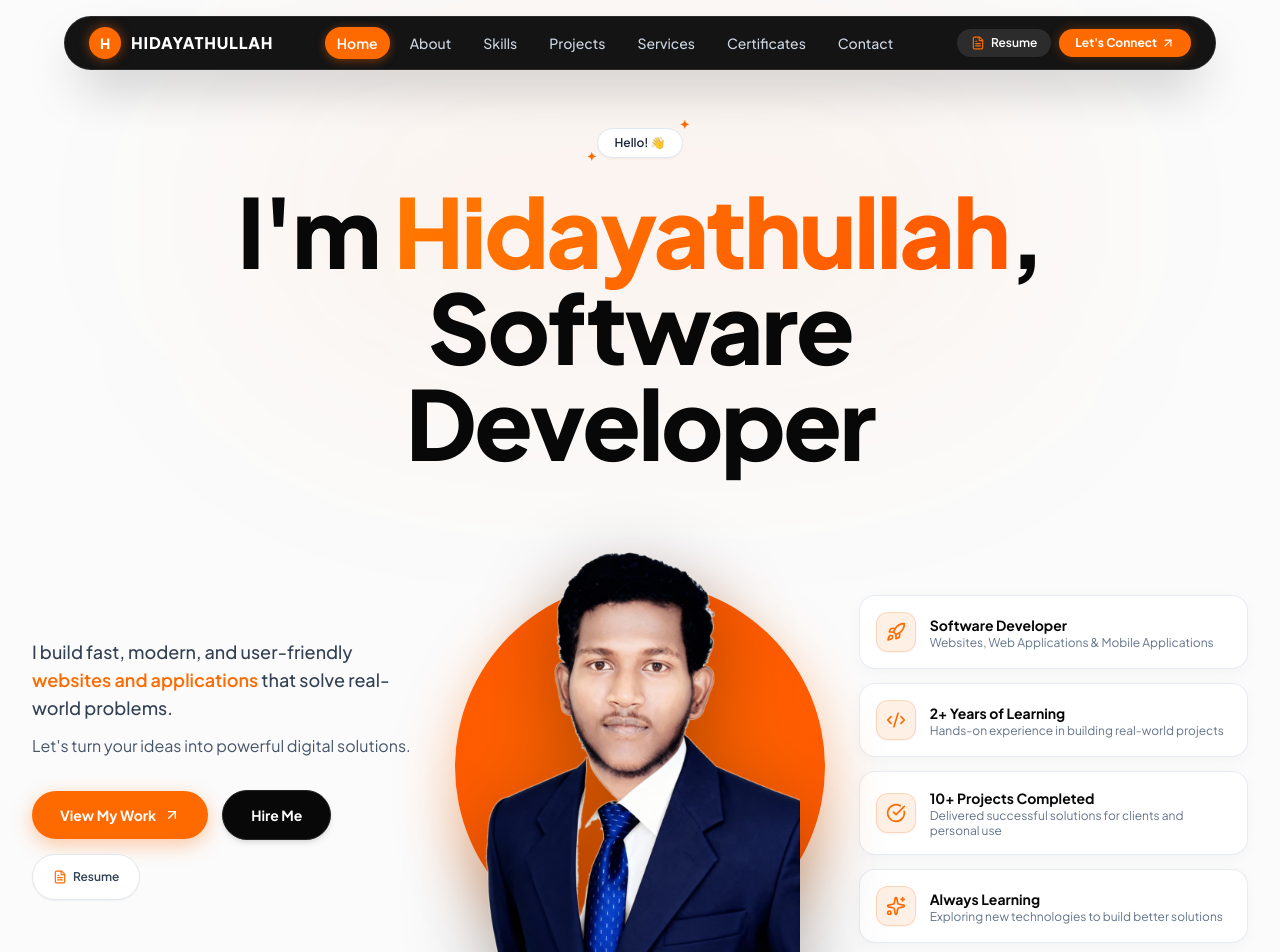
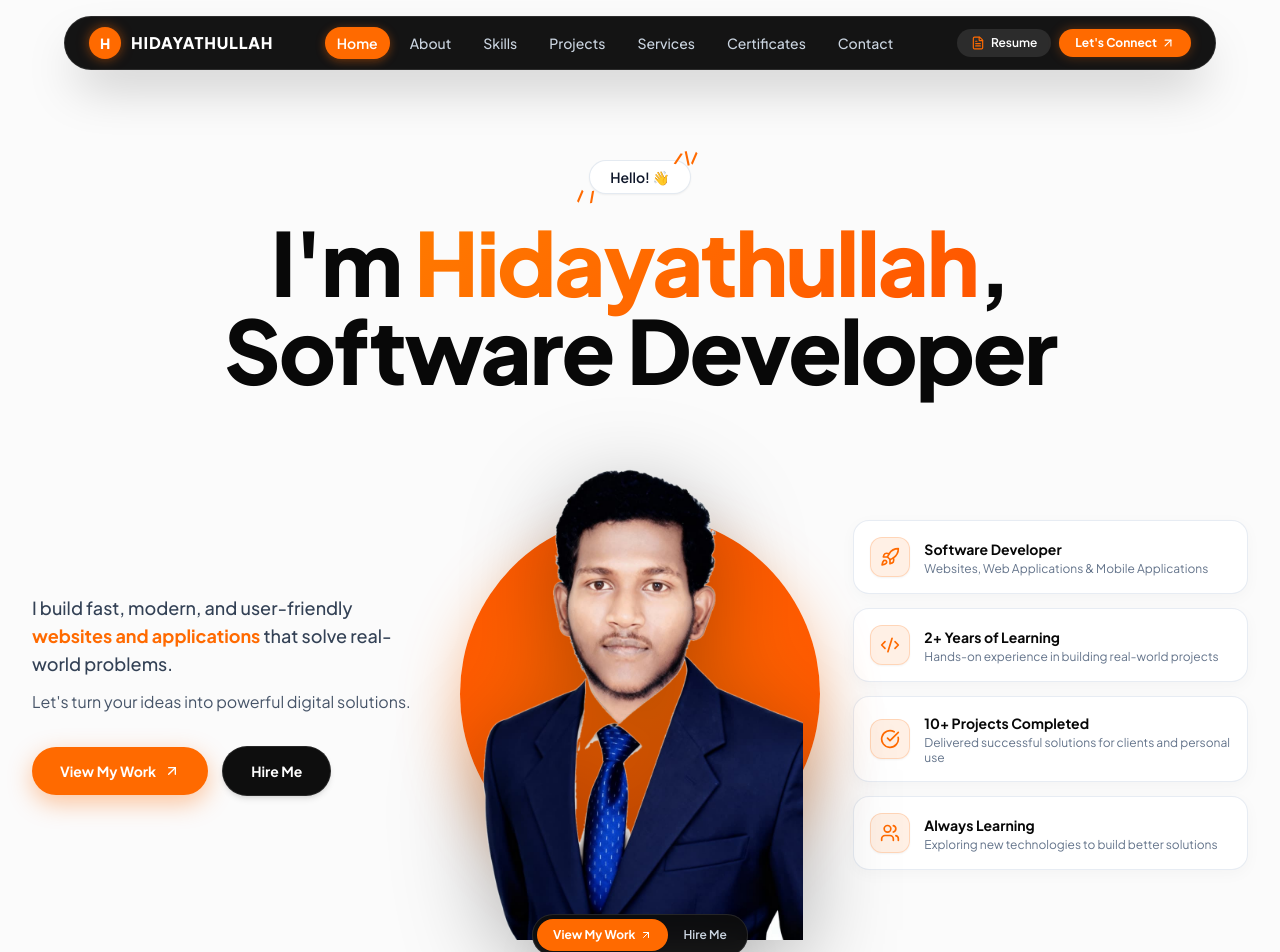
Before and after one commit to hidayathullahs/portfolio, a React (Vite) app: page / in a window 1280 px wide. Shown: the top 952 px of the page. Built offline with nearby package versions, Linux system fonts and the light colour scheme.

Commit message:
fix(hero): refine portrait cutout, shirt collar transparency, and prevent navbar overlap

```diff
--- a/src/sections/Hero.jsx
+++ b/src/sections/Hero.jsx
@@ -1,55 +1,60 @@
 import React from 'react';
-import { ArrowUpRight, Rocket, Code2, CheckCircle, Sparkles, FileText } from 'lucide-react';
-import { personalInfo, heroCards } from '../data/portfolioData';
+import { ArrowUpRight, Rocket, Code2, CheckCircle, Sparkles, Users } from 'lucide-react';
+import { heroCards } from '../data/portfolioData';
 import profileImg from '../assets/profile.png';
 
 const iconMap = {
   Rocket: Rocket,
   Code2: Code2,
   CheckCircle: CheckCircle,
-  Sparkles: Sparkles,
+  Sparkles: Users,
 };
 
 export function Hero() {
   return (
-    <section id="hero" className="relative min-h-screen bg-lightBg pt-28 pb-16 lg:pt-32 lg:pb-20 overflow-hidden flex items-center justify-center">
-      {/* Background Subtle Gradient & Glow */}
-      <div className="absolute top-10 left-1/2 -translate-x-1/2 w-[800px] h-[350px] bg-brandOrange/5 blur-[120px] rounded-full pointer-events-none" />
+    <section id="hero" className="relative min-h-screen bg-lightBg pt-32 sm:pt-36 lg:pt-40 pb-16 lg:pb-24 overflow-hidden">
+      {/* Background Subtle Orange Ambient Glow */}
+      <div className="absolute top-20 left-1/2 -translate-x-1/2 w-[850px] h-[400px] bg-brandOrange/6 blur-[130px] rounded-full pointer-events-none" />
 
       <div className="max-w-7xl mx-auto px-4 sm:px-6 lg:px-8 w-full relative z-10">
 
-        {/* Top Hello Badge */}
-        <div className="flex justify-center mb-6">
-          <div className="relative inline-flex items-center px-4 py-1.5 rounded-full bg-white border border-slate-200 shadow-sm text-xs font-semibold text-slate-800">
+        {/* Top Hello Badge with Orange Doodle Lines */}
+        <div className="flex justify-center mb-5 sm:mb-6">
+          <div className="relative inline-flex items-center px-5 py-1.5 rounded-full bg-white border border-slate-200/90 shadow-sm text-xs sm:text-sm font-semibold text-slate-900">
             <span>Hello! 👋</span>
-            {/* Orange Sketch Accent Marks */}
-            <div className="absolute -top-3 -right-2 text-brandOrange select-none font-bold text-xs">
-              ✦
+
+            {/* Orange Sketch Doodle Rays (Matching Reference) */}
+            <div className="absolute -top-3.5 -right-2.5 flex space-x-0.5 text-brandOrange font-extrabold text-sm pointer-events-none select-none">
+              <span className="transform rotate-12">/</span>
+              <span className="transform -rotate-12">|</span>
+              <span className="transform rotate-45">\</span>
             </div>
-            <div className="absolute -bottom-2 -left-3 text-brandOrange select-none font-bold text-xs">
-              ✦
+
+            <div className="absolute -bottom-3 -left-3 flex space-x-0.5 text-brandOrange font-extrabold text-sm pointer-events-none select-none">
+              <span className="transform rotate-45">\</span>
+              <span className="transform -rotate-12">/</span>
             </div>
           </div>
         </div>
 
         {/* Main Hero Headline */}
-        <div className="text-center max-w-4xl mx-auto mb-10 lg:mb-14">
-          <h1 className="text-4xl sm:text-6xl md:text-7xl lg:text-8xl font-extrabold tracking-tight text-[#080808] leading-[1.08]">
+        <div className="text-center max-w-5xl mx-auto mb-10 lg:mb-14">
+          <h1 className="text-4xl sm:text-6xl md:text-7xl lg:text-[5.5rem] font-black tracking-tight text-[#080808] leading-[1.06]">
             I'm <span className="text-gradient-orange">Hidayathullah</span>,
             <br />
             <span className="text-[#080808]">Software Developer</span>
           </h1>
         </div>
 
-        {/* Main 3-Column Visual Layout */}
-        <div className="grid grid-cols-1 lg:grid-cols-12 gap-8 lg:gap-6 items-center">
+        {/* 3-Column Visual Layout (Narrative + CTAs, Center Portrait with Orange Circle, Right Info Cards) */}
+        <div className="grid grid-cols-1 lg:grid-cols-12 gap-8 lg:gap-4 items-center">
 
-          {/* LEFT: Supporting Text & CTAs (4 cols) */}
+          {/* LEFT COLUMN: Narrative & CTAs (4 cols) */}
           <div className="lg:col-span-4 flex flex-col justify-center space-y-6 text-center lg:text-left order-2 lg:order-1">
-            <div className="space-y-3 max-w-md mx-auto lg:mx-0">
+            <div className="space-y-3 max-w-sm mx-auto lg:mx-0">
               <p className="text-base sm:text-lg text-slate-700 font-medium leading-relaxed">
                 I build fast, modern, and user-friendly{' '}
-                <span className="text-brandOrange font-semibold">websites and applications</span>{' '}
+                <span className="text-brandOrange font-bold">websites and applications</span>{' '}
                 that solve real-world problems.
               </p>
               <p className="text-sm sm:text-base text-slate-600 leading-relaxed">
@@ -61,7 +66,7 @@ export function Hero() {
             <div className="flex flex-wrap items-center justify-center lg:justify-start gap-3.5 pt-2">
               <a
                 href="#projects"
-                className="px-7 py-3.5 rounded-full bg-brandOrange hover:bg-brandOrange-600 text-white text-sm font-bold shadow-[0_6px_20px_rgba(255,106,0,0.35)] hover:shadow-[0_10px_28px_rgba(255,106,0,0.55)] hover:scale-[1.02] transition-all flex items-center space-x-2"
+                className="px-7 py-3.5 rounded-full bg-brandOrange hover:bg-brandOrange-600 text-white text-sm font-bold shadow-[0_8px_25px_rgba(255,106,0,0.38)] hover:shadow-[0_12px_32px_rgba(255,106,0,0.58)] hover:scale-[1.02] transition-all flex items-center space-x-2"
               >
                 <span>View My Work</span>
                 <ArrowUpRight className="w-4 h-4" />
@@ -69,42 +74,32 @@ export function Hero() {
 
               <a
                 href="#contact"
-                className="px-7 py-3.5 rounded-full bg-darkBg hover:bg-slate-900 text-white text-sm font-bold border border-darkBorder hover:border-slate-700 shadow-md hover:scale-[1.02] transition-all flex items-center space-x-2"
+                className="px-7 py-3.5 rounded-full bg-[#0E0E0E] hover:bg-black text-white text-sm font-bold border border-white/10 shadow-md hover:scale-[1.02] transition-all flex items-center space-x-2"
               >
                 <span>Hire Me</span>
-              </a>
-
-              <a
-                href={personalInfo.resumeUrl}
-                target="_blank"
-                rel="noopener noreferrer"
-                className="px-5 py-3.5 rounded-full bg-white hover:bg-slate-50 text-slate-700 text-xs font-semibold border border-slate-200 shadow-sm hover:border-brandOrange transition-all flex items-center space-x-1.5"
-              >
-                <FileText className="w-3.5 h-3.5 text-brandOrange" />
-                <span>Resume</span>
               </a>
             </div>
           </div>
 
-          {/* CENTER: Transparent Photo Cutout with Signature Orange Circle Arch (4 cols) */}
+          {/* CENTER COLUMN: Transparent Cutout Overlapping Signature Orange Circle Arch (4 cols) */}
           <div className="lg:col-span-4 flex justify-center order-1 lg:order-2">
-            <div className="relative w-[300px] sm:w-[360px] md:w-[400px] aspect-[4/5] flex items-end justify-center">
+            <div className="relative w-[300px] sm:w-[360px] md:w-[400px] h-[400px] sm:h-[460px] md:h-[490px] flex items-end justify-center">
 
-              {/* Signature Orange Circle / Arch Backdrop */}
-              <div className="absolute top-16 sm:top-14 w-[280px] sm:w-[340px] md:w-[370px] h-[280px] sm:h-[340px] md:h-[370px] rounded-full bg-orange-radial shadow-[0_20px_60px_rgba(255,106,0,0.4)] z-0" />
+              {/* Signature Solid Orange Circle Arch Backdrop */}
+              <div className="absolute top-20 sm:top-16 w-[280px] sm:w-[330px] md:w-[360px] h-[280px] sm:h-[330px] md:h-[360px] rounded-full bg-orange-radial shadow-[0_25px_60px_rgba(255,106,0,0.42)] z-0" />
 
-              {/* Real User Photo (Clean Cutout overlapping the Orange Circle) */}
+              {/* Transparent Portrait Cutout */}
               <div className="relative z-10 w-full h-full flex items-end justify-center pointer-events-none">
                 <img
                   src={profileImg}
                   alt="Hidayathullah - Software Developer"
-                  className="w-full h-auto max-h-[480px] object-contain object-bottom drop-shadow-[0_20px_40px_rgba(0,0,0,0.3)]"
+                  className="w-full h-auto max-h-[490px] object-contain object-bottom drop-shadow-[0_20px_45px_rgba(0,0,0,0.3)]"
                   loading="eager"
                 />
               </div>
 
-              {/* Bottom Arch Floating Pill Action Buttons */}
-              <div className="absolute -bottom-4 z-20 flex items-center bg-darkBg/95 backdrop-blur-md border border-white/10 text-white rounded-full p-1 shadow-xl pointer-events-auto">
+              {/* Bottom Arch Floating Action Pill Overlay */}
+              <div className="absolute -bottom-4 z-20 flex items-center bg-[#0D0D0D]/95 backdrop-blur-md border border-white/10 text-white rounded-full p-1 shadow-2xl pointer-events-auto">
                 <a
                   href="#projects"
                   className="px-4 py-2 rounded-full bg-brandOrange text-white text-xs font-bold flex items-center space-x-1 hover:bg-brandOrange-600 transition-colors shadow-sm"
@@ -122,16 +117,16 @@ export function Hero() {
             </div>
           </div>
 
-          {/* RIGHT: 4 Compact Information Cards (4 cols) */}
+          {/* RIGHT COLUMN: 4 Compact Information Cards (4 cols) */}
           <div className="lg:col-span-4 flex flex-col space-y-3.5 order-3">
             {heroCards.map((card) => {
               const IconComp = iconMap[card.icon] || Rocket;
               return (
                 <div
                   key={card.id}
-                  className="p-4 rounded-2xl bg-white border border-slate-200/80 shadow-[0_4px_15px_rgba(0,0,0,0.03)] hover:border-brandOrange/40 hover:shadow-[0_8px_25px_rgba(255,106,0,0.12)] hover:-translate-y-0.5 transition-all flex items-center space-x-3.5 group"
+                  className="p-4 sm:p-4.5 rounded-2xl bg-white border border-slate-200/80 shadow-[0_4px_16px_rgba(0,0,0,0.03)] hover:border-brandOrange/40 hover:shadow-[0_8px_25px_rgba(255,106,0,0.12)] hover:-translate-y-0.5 transition-all flex items-center space-x-3.5 group"
                 >
-                  {/* Icon with Orange Tint */}
+                  {/* Icon with Soft Orange Badge */}
                   <div className="w-10 h-10 rounded-xl bg-brandOrange/10 border border-brandOrange/20 flex items-center justify-center flex-shrink-0 text-brandOrange group-hover:bg-brandOrange group-hover:text-white transition-colors shadow-sm">
                     <IconComp className="w-5 h-5" />
                   </div>
@@ -141,7 +136,7 @@ export function Hero() {
                     <h3 className="text-sm font-bold text-[#080808] group-hover:text-brandOrange transition-colors truncate">
                       {card.title}
                     </h3>
-                    <p className="text-xs text-slate-500 line-clamp-2 leading-tight">
+                    <p className="text-xs text-slate-500 line-clamp-2 leading-tight mt-0.5">
                       {card.subtitle}
                     </p>
                   </div>
```
Also changed, not shown: src/assets/profile.png, 1 other file (tests, documents, lock files or other folders).
